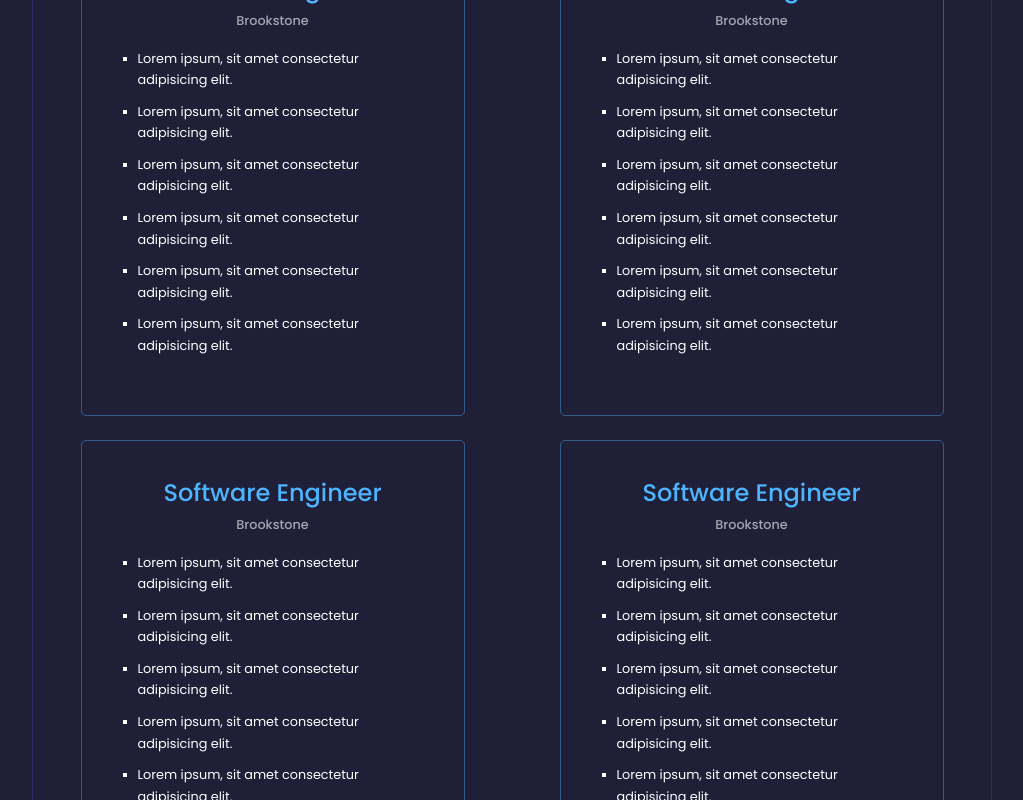
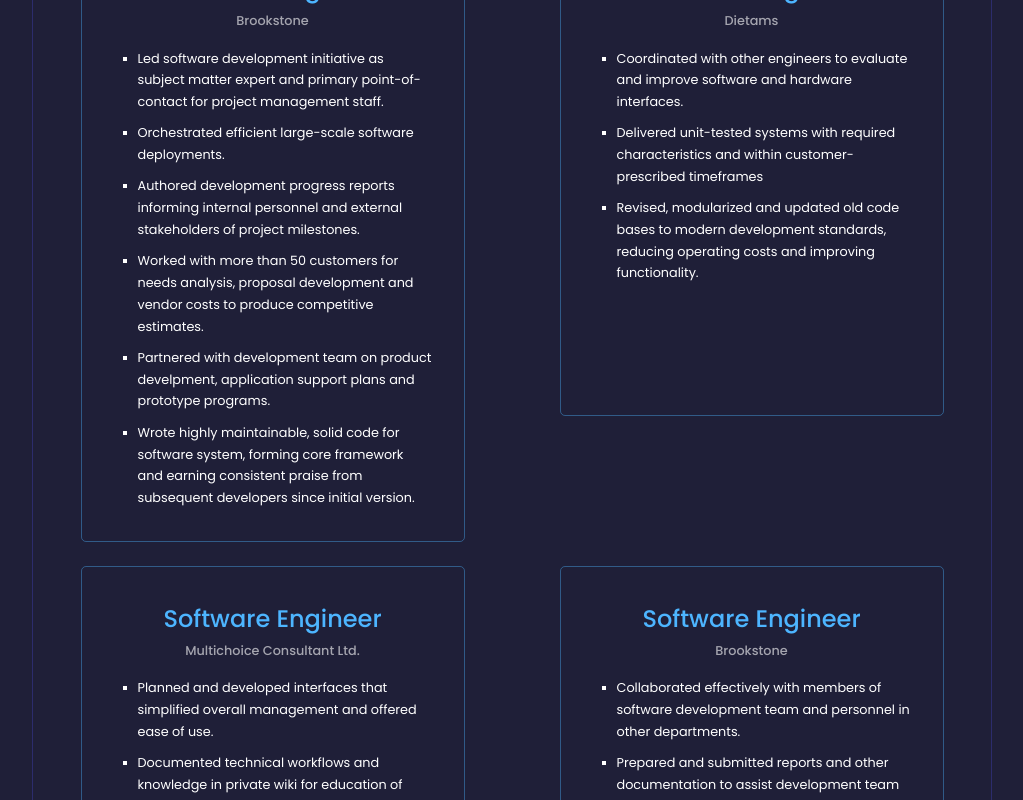
Before and after one commit to franklinwagbara/Portfolio, a React (Create React App) app: page / in a window 1280 px wide. Shown: the part 2140-2940 px from the top of the page, without its empty margins (128-1151 px from the left). Built offline with nearby package versions, Linux system fonts and the light colour scheme.

Commit message:
modified About.js and workHistory

```diff
--- a/src/components/about/About.jsx
+++ b/src/components/about/About.jsx
@@ -20,10 +20,9 @@ const About = (props) => {
           <div className="main-content">
             <Cards />
             <p>
-              Lorem ipsum dolor sit, amet consectetur adipisicing elit. Tenetur
-              id asperiores voluptate omnis maiores amet commodi quasi
-              accusantium fuga ut animi itaque corporis, eos est ex recusandae!
-              Aut modi, aspernatur quo, quae aperiam quis id cum soluta
+              Detail-oriented, organized and meticulous employee. Works at fast
+              pace to meet tight deadlines. Enthusiastic team player ready to
+              contribute to company success.
             </p>
             <button className="btn btn-primary">Let's Talk</button>
           </div>
@@ -48,7 +47,6 @@ export const Card = ({ icon, header, subtitle }) => {
 export const Cards = (props) => {
   return (
     <div className="cards">
-      {" "}
       <Card
         icon={<GiMedal />}
         header={"Experience"}
@@ -62,7 +60,7 @@ export const Cards = (props) => {
       <Card
         icon={<AiFillProject />}
         header={"Projects"}
-        subtitle="40+ Completed"
+        subtitle="50+ Completed"
       />
     </div>
   );
--- a/src/helper/workHistory.js
+++ b/src/helper/workHistory.js
@@ -4,38 +4,85 @@ const workHistory = [
     title: "Software Engineer",
     company: "Brookstone",
     responsiblities: [
-      { id: 1, value: "Lorem ipsum, sit amet consectetur adipisicing elit." },
-      { id: 2, value: "Lorem ipsum, sit amet consectetur adipisicing elit." },
-      { id: 3, value: "Lorem ipsum, sit amet consectetur adipisicing elit." },
-      { id: 4, value: "Lorem ipsum, sit amet consectetur adipisicing elit." },
-      { id: 5, value: "Lorem ipsum, sit amet consectetur adipisicing elit." },
-      { id: 6, value: "Lorem ipsum, sit amet consectetur adipisicing elit." },
+      {
+        id: 1,
+        value:
+          "Led software development initiative as subject matter expert and " +
+          "primary point-of-contact for project management staff.",
+      },
+      {
+        id: 2,
+        value: "Orchestrated efficient large-scale software deployments.",
+      },
+      {
+        id: 3,
+        value:
+          "Authored development progress reports informing internal personnel and external stakeholders of project milestones.",
+      },
+      {
+        id: 4,
+        value:
+          "Worked with more than 50 customers for needs analysis, proposal development and vendor costs to produce competitive estimates.",
+      },
+      {
+        id: 5,
+        value:
+          "Partnered with development team on product develpment, application support plans and prototype programs.",
+      },
+      {
+        id: 6,
+        value:
+          "Wrote highly maintainable, solid code for software system, forming core framework and earning consistent praise from subsequent developers since initial version.",
+      },
     ],
   },
   {
     id: 2,
     title: "Software Engineer",
-    company: "Brookstone",
+    company: "Dietams",
     responsiblities: [
-      { id: 1, value: "Lorem ipsum, sit amet consectetur adipisicing elit." },
-      { id: 2, value: "Lorem ipsum, sit amet consectetur adipisicing elit." },
-      { id: 3, value: "Lorem ipsum, sit amet consectetur adipisicing elit." },
-      { id: 4, value: "Lorem ipsum, sit amet consectetur adipisicing elit." },
-      { id: 5, value: "Lorem ipsum, sit amet consectetur adipisicing elit." },
-      { id: 6, value: "Lorem ipsum, sit amet consectetur adipisicing elit." },
+      {
+        id: 1,
+        value:
+          "Coordinated with other engineers to evaluate and improve software and hardware interfaces.",
+      },
+      {
+        id: 2,
+        value:
+          "Delivered unit-tested systems with required characteristics and within customer-prescribed timeframes",
+      },
+      {
+        id: 3,
+        value:
+          "Revised, modularized and updated old code bases to modern development standards, reducing operating costs and improving functionality.",
+      },
     ],
   },
   {
     id: 3,
     title: "Software Engineer",
-    company: "Brookstone",
+    company: "Multichoice Consultant Ltd.",
     responsiblities: [
-      { id: 1, value: "Lorem ipsum, sit amet consectetur adipisicing elit." },
-      { id: 2, value: "Lorem ipsum, sit amet consectetur adipisicing elit." },
-      { id: 3, value: "Lorem ipsum, sit amet consectetur adipisicing elit." },
-      { id: 4, value: "Lorem ipsum, sit amet consectetur adipisicing elit." },
-      { id: 5, value: "Lorem ipsum, sit amet consectetur adipisicing elit." },
-      { id: 6, value: "Lorem ipsum, sit amet consectetur adipisicing elit." },
+      {
+        id: 1,
+        value:
+          "Planned and developed interfaces that simplified overall management and offered ease of use.",
+      },
+      {
+        id: 2,
+        value:
+          "Documented technical workflows and knowledge in private wiki for education of newly hired employees.",
+      },
+      {
+        id: 3,
+        value:
+          "Designed intuitive graphical user interfaces using knowledge of serial communications and database design to improve user experience.",
+      },
+      {
+        id: 4,
+        value:
+          "Participated in cross-functional projects while working in lean development environments.",
+      },
     ],
   },
   {
@@ -43,12 +90,21 @@ const workHistory = [
     title: "Software Engineer",
     company: "Brookstone",
     responsiblities: [
-      { id: 1, value: "Lorem ipsum, sit amet consectetur adipisicing elit." },
-      { id: 2, value: "Lorem ipsum, sit amet consectetur adipisicing elit." },
-      { id: 3, value: "Lorem ipsum, sit amet consectetur adipisicing elit." },
-      { id: 4, value: "Lorem ipsum, sit amet consectetur adipisicing elit." },
-      { id: 5, value: "Lorem ipsum, sit amet consectetur adipisicing elit." },
-      { id: 6, value: "Lorem ipsum, sit amet consectetur adipisicing elit." },
+      {
+        id: 1,
+        value:
+          "Collaborated effectively with members of software development team and personnel in other departments.",
+      },
+      {
+        id: 2,
+        value:
+          "Prepared and submitted reports and other documentation to assist development team members.",
+      },
+      {
+        id: 3,
+        value:
+          "Collaborated with other developers to identify and alleviate number of bugs and errors in software.",
+      },
     ],
   },
 ];
```
